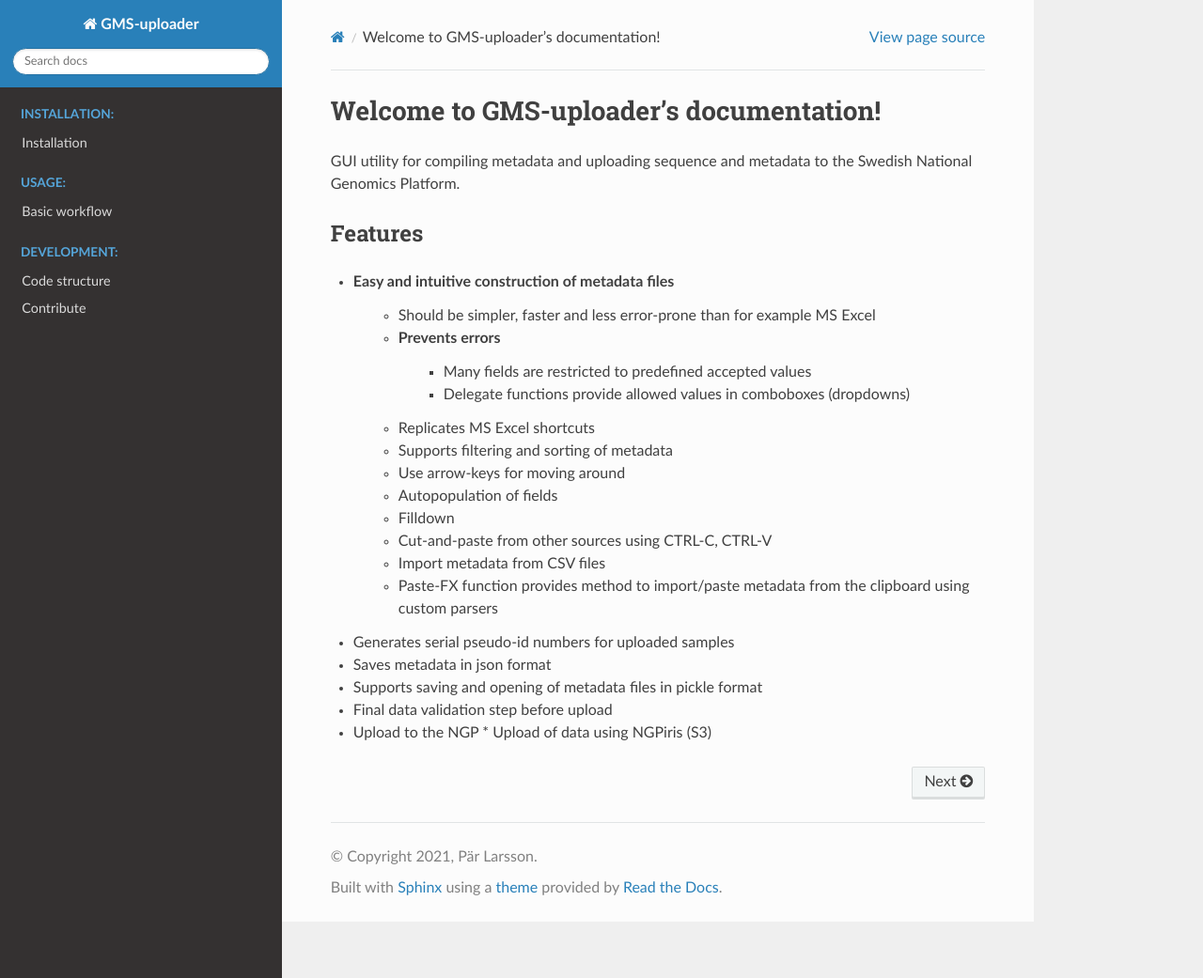
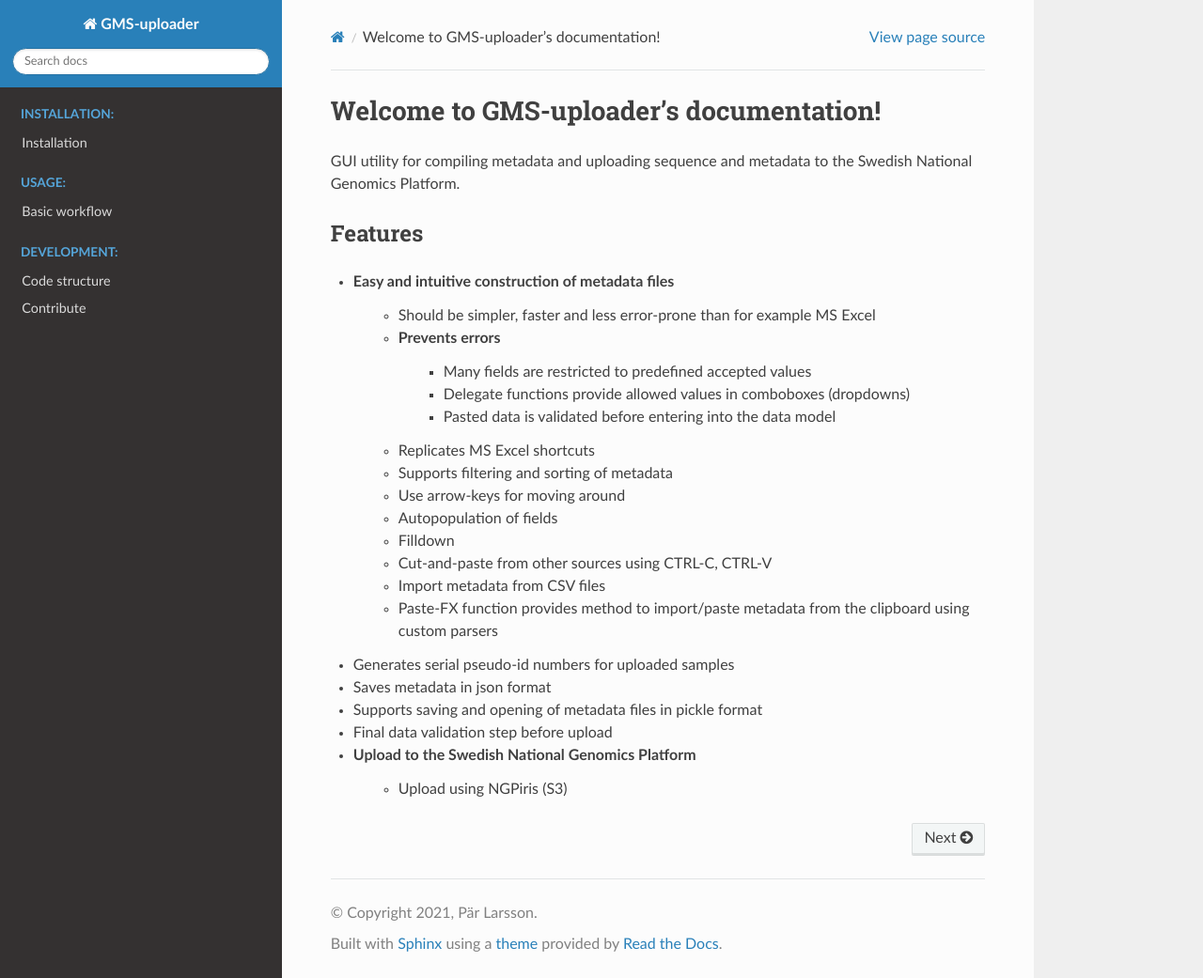
Before and after one commit to genomic-medicine-sweden/GMS-uploader, a Sphinx documentation site: the page built from docs/index.rst, in a window 1280 px wide and 1041 px high. Shown: the whole window at 94% size. Built offline with Sphinx 7.4.7 and the Read the Docs theme 2.0.0, drawn with Linux system fonts in a browser that asks for light colours.

Commit message:
adding documentation

```diff
--- a/docs/index.rst
+++ b/docs/index.rst
@@ -14,6 +14,7 @@ Features
    * Prevents errors
       * Many fields are restricted to predefined accepted values
       * Delegate functions provide allowed values in comboboxes (dropdowns)
+      * Pasted data is validated before entering into the data model
    * Replicates MS Excel shortcuts
    * Supports filtering and sorting of metadata
    * Use arrow-keys for moving around
@@ -26,8 +27,8 @@ Features
 * Saves metadata in json format
 * Supports saving and opening of metadata files in pickle format
 * Final data validation step before upload
-* Upload to the NGP
-  * Upload of data using NGPiris (S3)
+* Upload to the Swedish National Genomics Platform
+   * Upload using NGPiris (S3)
 
 
 .. toctree::
```
